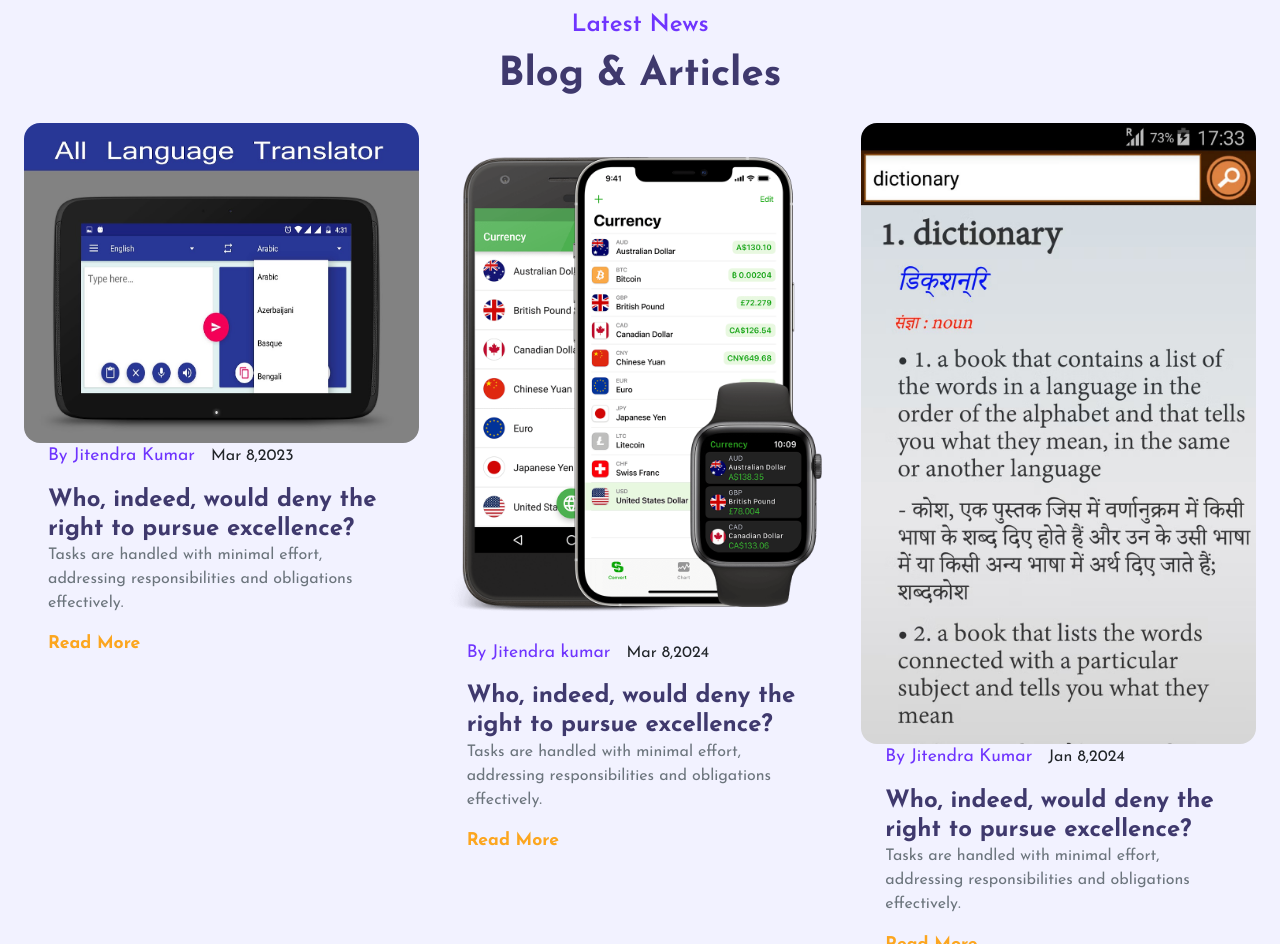
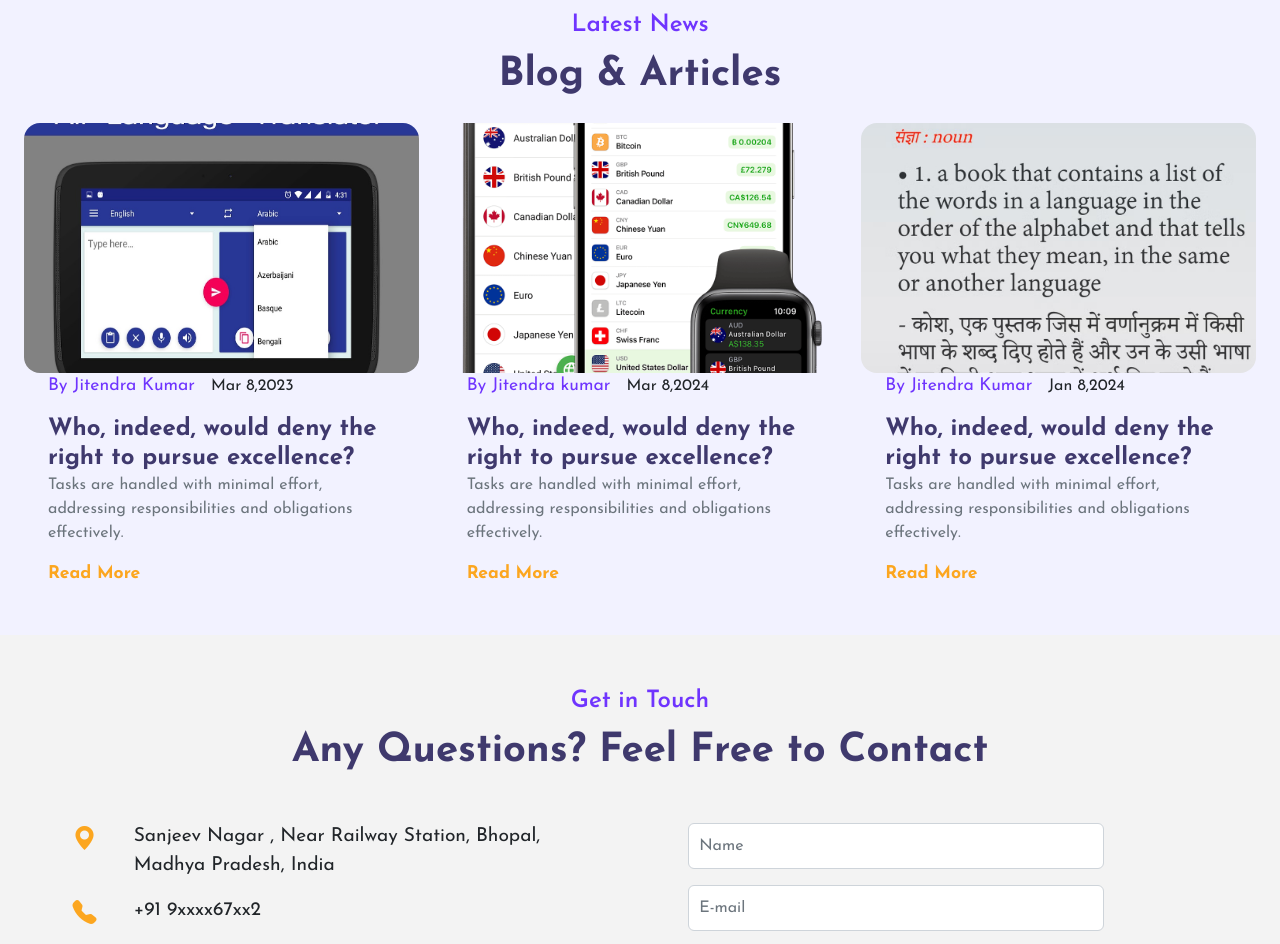
Before and after one commit to technical-jitendra-kumar/Personal_portfolio, a plain HTML site: page index.html in a window 1280 px wide. Shown: the part 3560-4504 px from the top of the page. Drawn offline with nearby package versions, Linux system fonts and the light colour scheme.

Commit message:
new changes

```diff
--- a/css/style.css
+++ b/css/style.css
@@ -404,3 +404,10 @@
     object-fit: cover; /* Ensure the image covers the area without distortion */
     border-radius: 10px; /* Optional: Add rounded corners for a consistent look */
 }
+
+.jitu1{
+    width: 100%; /* Make the image take up the full width of the card */
+    height: 250px; /* Set a fixed height for uniformity */
+    object-fit: cover; /* Ensure the image covers the area without distortion */
+    border-radius: 10px; /* Optional: Add rounded corners for a consistent look */
+}
--- a/index.html
+++ b/index.html
@@ -397,8 +397,8 @@
     </div>
     <div class="row justify-content-evenly px-4 mt-4" data-aos="fade-up">
       <div class="blogpost col-md-4 col-10 mt-2 mt-md-0 game  all">
-        <div class="">
-          <img src="images/lang-translator.jpg" class="card-img-top jitu rounded-4" alt="..." />
+        <div class="card2">
+          <img src="images/lang-translator.jpg" class="card-img-top jitu1 rounded-4" alt="..." />
           <div class="card-body px-4">
             <small>By Jitendra Kumar</small><span class="ms-3">Mar 8,2023</span>
             <h4 class="card-title">
@@ -412,8 +412,8 @@
         </div>
       </div>
       <div class="blogpost col-md-4 col-10 mt-5 mt-md-0  website all">
-        <div class="">
-          <img src="images/currency-converter.png" class="card-img-top jitu rounded-4" alt="..." />
+        <div class="card2">
+          <img src="images/currency-converter.png" class="card-img-top jitu1 rounded-4" alt="..." />
           <div class="card-body px-4">
             <small>By Jitendra kumar</small><span class="ms-3">Mar 8,2024</span>
             <h4 class="card-title">
@@ -427,8 +427,8 @@
         </div>
       </div>
       <div class="blogpost col-md-4 col-10 mt-5 mt-md-0  webapp all">
-        <div class="">
-          <img src="images/dictionary.jpg" class="card-img-top jitu rounded-4" alt="..." />
+        <div class="card2">
+          <img src="images/dictionary.jpg" class="card-img-top jitu1 rounded-4" alt="..." />
           <div class="card-body px-4">
             <small>By Jitendra Kumar</small><span class="ms-3">Jan 8,2024</span>
             <h4 class="card-title">
```
